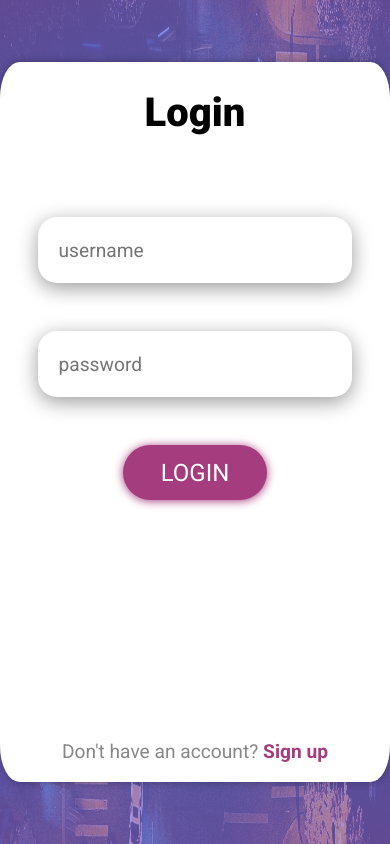
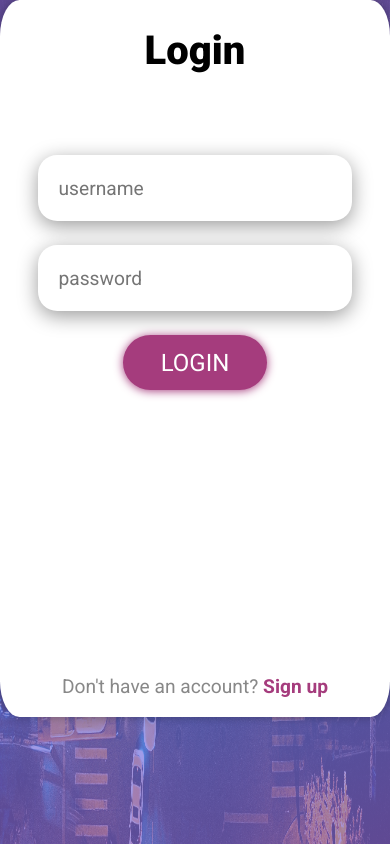
Before and after one commit to silviangulica/web-project-rot, a PHP site: page /login-page/login.html in a window 390 px wide. Run offline with PHP 8.4, Linux system fonts and the light colour scheme.

Commit message:
FIX: Fix display on some mobile devices

```diff
--- a/UI/login-page/login.css
+++ b/UI/login-page/login.css
@@ -129,4 +129,26 @@ body {
 
 .sign-up-panel {
   transform: rotateY(180deg);
+}
+
+@media screen and (max-width: 480px) {
+  body {
+    align-items: flex-start;
+  }
+  .panel {
+    min-width: 100vw;
+    max-width: 100vw;
+    min-height: 85vh;
+    max-height: 85vh;
+  }
+  .panel .login-panel__form,
+  .panel .sign-up-panel__form {
+    gap: 1.5em;
+  }
+}
+@media screen and (max-width: 320px) {
+  .panel {
+    min-height: 100vh;
+    max-height: 100vh;
+  }
 }/*# sourceMappingURL=login.css.map */
--- a/UI/login-page/login.scss
+++ b/UI/login-page/login.scss
@@ -132,3 +132,29 @@ body {
 .sign-up-panel {
   transform: rotateY(180deg);
 }
+
+@media screen and (max-width: 480px) {
+  body {
+    align-items: flex-start;
+  }
+  .panel {
+    min-width: 100vw;
+    max-width: 100vw;
+    min-height: 85vh;
+    max-height: 85vh;
+
+    .login-panel,
+    .sign-up-panel {
+      &__form {
+        gap: 1.5em;
+      }
+    }
+  }
+}
+
+@media screen and (max-width: 320px) {
+  .panel {
+    min-height: 100vh;
+    max-height: 100vh;
+  }
+}
```
Also changed, not shown: 1 other file.
